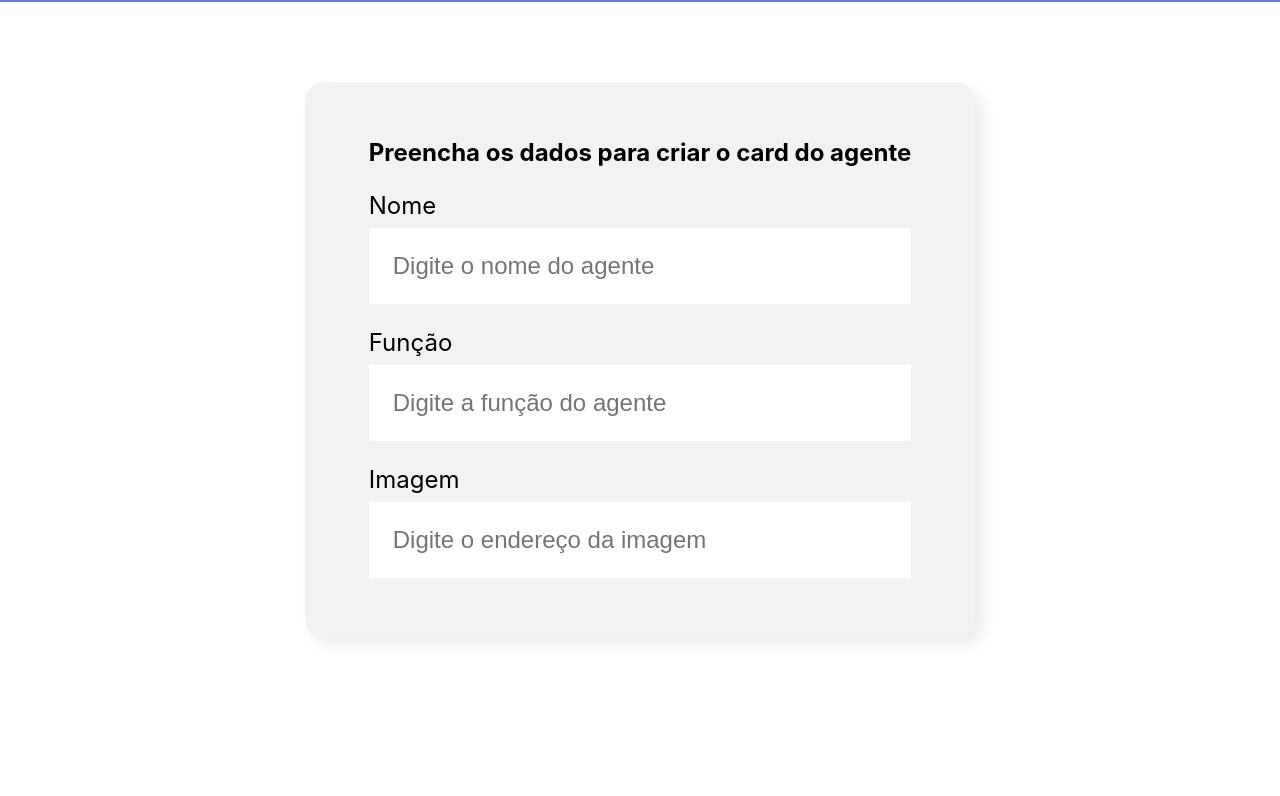
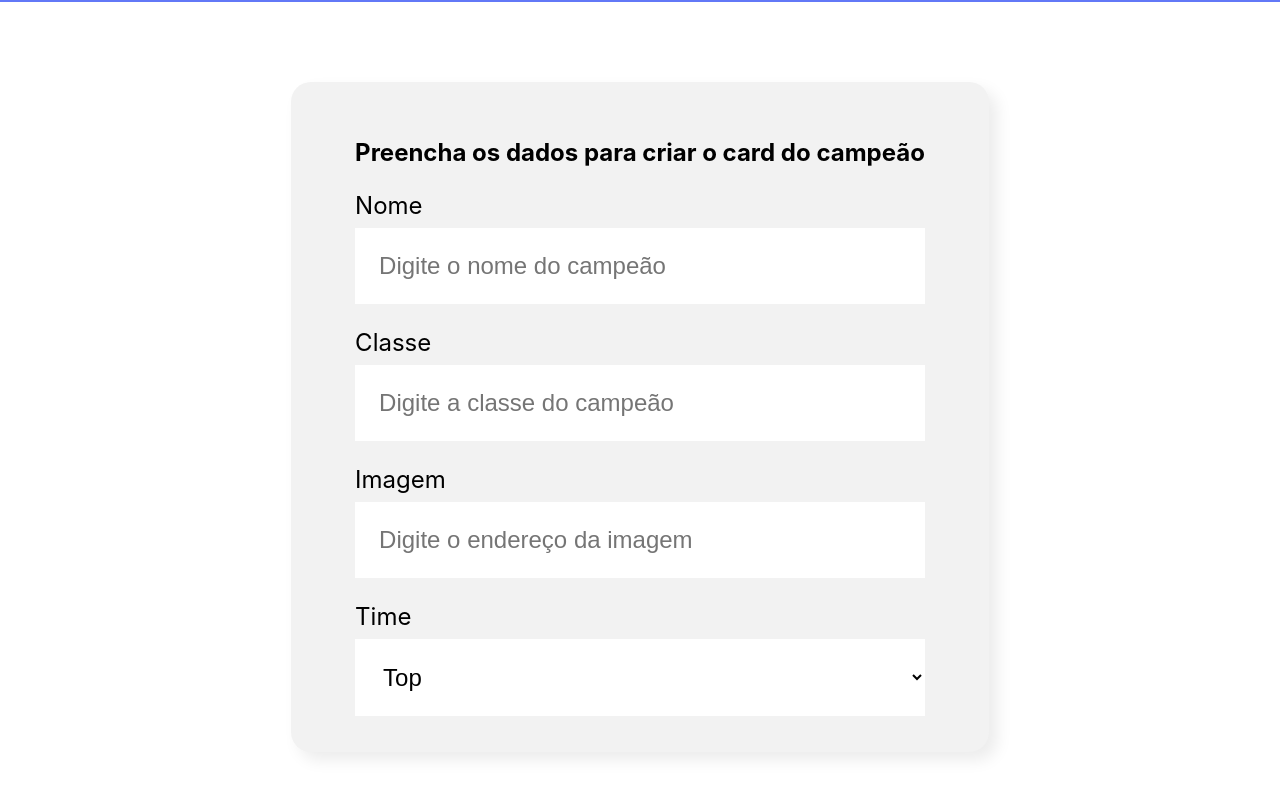
Before and after one commit to matheusbiesdorf/organo, a React (Create React App) app: page / in a window 1280 px wide. Shown: the part 496-1292 px from the top of the page. Before the commit the page ends 1214 px from the top, so only its background shows below. Built offline with nearby package versions, Linux system fonts and the light colour scheme.

Commit message:
Parte visual do formulário

```diff
--- a/src/componentes/Formulario/index.js
+++ b/src/componentes/Formulario/index.js
@@ -1,14 +1,25 @@
 import CampoTexto from "../CampoTexto"; /* CTRL ESPAÇO PARA IMPORTAR AUTOMATICAMENTE */
+import ListaSuspensa from "../ListaSuspensa";
 import "./Formulario.css";
 
 const Formulario = () => {
+
+    const times = [
+        'Top',
+        'Jungler',
+        'Mid',
+        'ADC',
+        'Support'
+    ]
+
     return (
         <section className="formulario">
             <form>
-                <h2>Preencha os dados para criar o card do agente</h2>
-                <CampoTexto label="Nome" placeholder="Digite o nome do agente" />
-                <CampoTexto label="Função" placeholder="Digite a função do agente" />
+                <h2>Preencha os dados para criar o card do campeão</h2>
+                <CampoTexto label="Nome" placeholder="Digite o nome do campeão" />
+                <CampoTexto label="Classe" placeholder="Digite a classe do campeão" />
                 <CampoTexto label="Imagem" placeholder="Digite o endereço da imagem" />
+                <ListaSuspensa label="Time" itens={times}/>
             </form>
         </section>
     );
--- /dev/null
+++ b/src/componentes/ListaSuspensa/ListaSuspensa.css
@@ -0,0 +1,15 @@
+.lista-suspensa label{
+    display: block;
+    margin-bottom: 8px;
+    font-size: 24px;
+}
+
+.lista-suspensa select{
+    background-color: #FFFFFF;
+    box-shadow: 10px 10px 30px rgba(0, 0, 0, 0);
+    width: 100%;
+    border: none;
+    font-size: 24px;
+    padding: 24px;
+    box-sizing: border-box; /* ELIMINANDO ROLAGEM LATERAL */
+}
--- /dev/null
+++ b/src/componentes/ListaSuspensa/index.js
@@ -0,0 +1,17 @@
+import './ListaSuspensa.css'
+
+const  ListaSuspensa = (props) => {
+    return(
+        <div className='lista-suspensa'>
+            <label>{props.label}</label>
+            <select>
+                {props.itens.map(item =>{
+                    return <option key={item}>{item}</option> //Percorre a lista de nomes e retorna cada um em uma <option>
+                    /* Usamos o próprio item (nome do time) como uma key */
+                })}
+            </select>
+        </div>
+    )
+}
+
+export default ListaSuspensa
```
